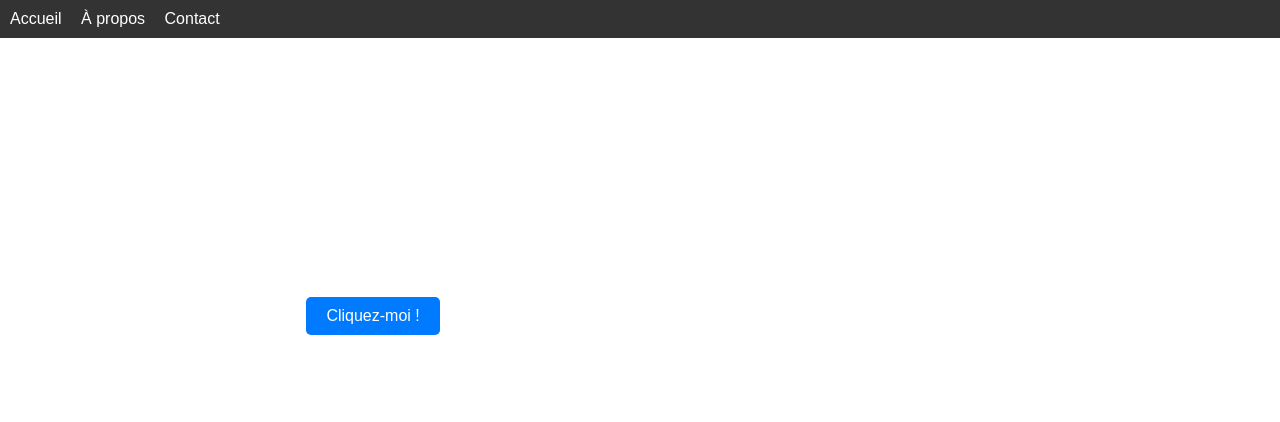
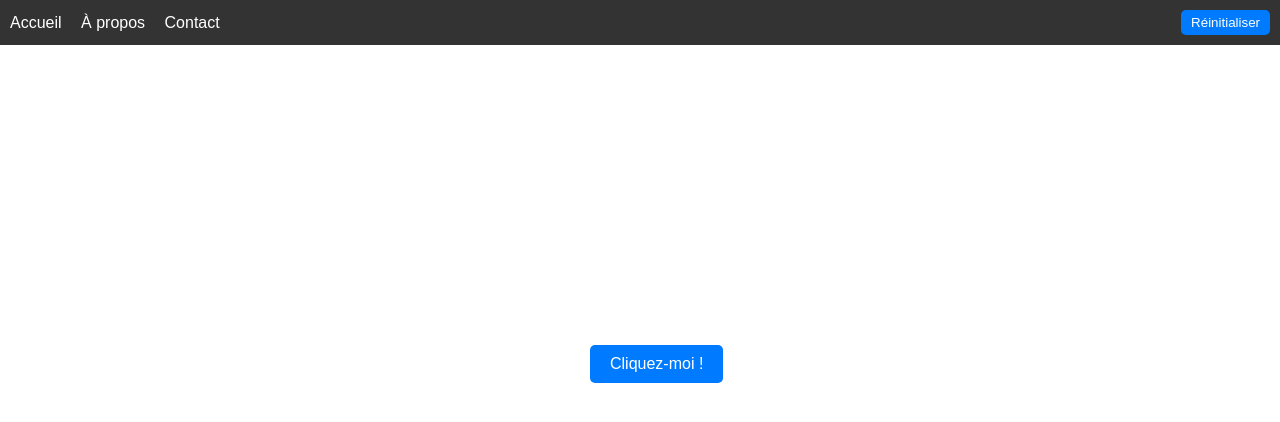
Before and after one commit to mesox-s/mesox-s.github.io, a plain HTML site: page button.html in a window 1280 px wide. Drawn offline with Linux system fonts and the light colour scheme.

Commit message:
button.html

```diff
--- a/button.html
+++ b/button.html
@@ -19,11 +19,22 @@
             background-color: #333;
             color: white;
             padding: 10px;
+            display: flex;
+            justify-content: space-between;
+            align-items: center;
         }
         .toolbar a {
             color: white;
             text-decoration: none;
             margin-right: 15px;
+        }
+        .toolbar .reset-button {
+            background-color: #007BFF;
+            color: white;
+            border: none;
+            padding: 5px 10px;
+            border-radius: 5px;
+            cursor: pointer;
         }
         .content {
             flex-grow: 1;
@@ -50,9 +61,12 @@
 </head>
 <body>
     <div class="toolbar">
-        <a href="index.html">Accueil</a>
-        <a href="#">À propos</a>
-        <a href="#">Contact</a>
+        <div>
+            <a href="index.html">Accueil</a>
+            <a href="#">À propos</a>
+            <a href="#">Contact</a>
+        </div>
+        <button class="reset-button" onclick="location.reload()">Réinitialiser</button>
     </div>
     <div class="content" id="content">
     </div>
@@ -65,8 +79,9 @@
             button.classList.add('moving-button');
             button.textContent = 'Cliquez-moi !';
 
-            const x = Math.random() * (window.innerWidth - 100);
-            const y = Math.random() * (window.innerHeight - 50);
+            // Positionnement initial : au centre mais légèrement plus haut
+            const x = (window.innerWidth / 2) - 50; // Centré horizontalement
+            const y = (window.innerHeight / 2) - 100; // Légèrement plus haut que le centre
             button.style.left = `${x}px`;
             button.style.top = `${y}px`;
 
```
